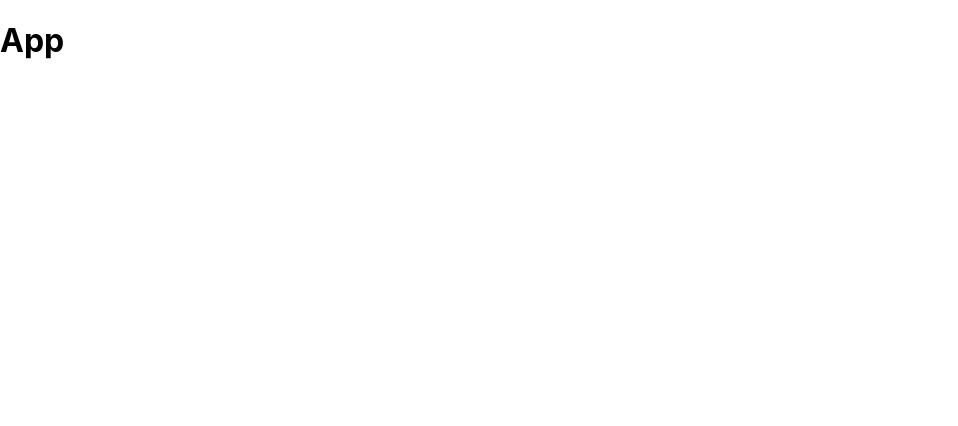
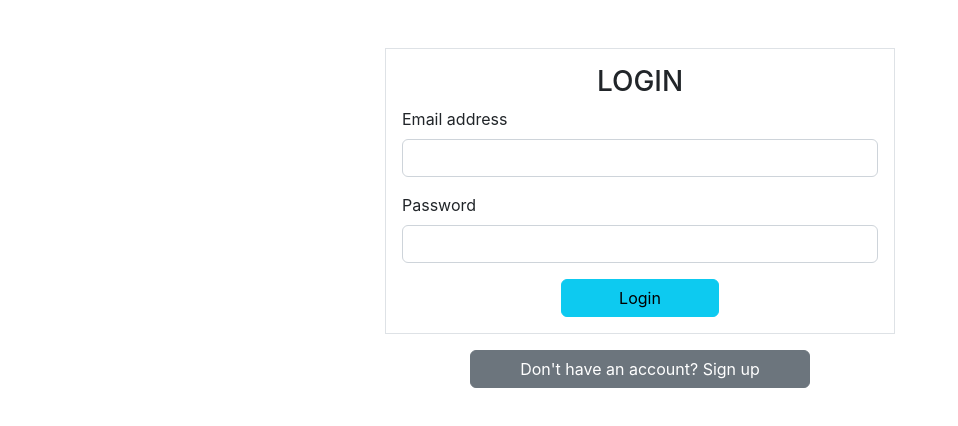
Before and after one commit to Amaan8/Mail-Box-Client, a React (Create React App) app: page / in a window 1280 px wide. Shown: the top 426 px of the page, without its empty margins (0-958 px from the left). Built offline with nearby package versions, Linux system fonts and the light colour scheme.

Commit message:
Created Sign Up page

```diff
--- a/package.json
+++ b/package.json
@@ -6,7 +6,9 @@
     "@testing-library/jest-dom": "^5.16.5",
     "@testing-library/react": "^13.4.0",
     "@testing-library/user-event": "^13.5.0",
+    "bootstrap": "^5.2.3",
     "react": "^18.2.0",
+    "react-bootstrap": "^2.7.0",
     "react-dom": "^18.2.0",
     "react-scripts": "5.0.1",
     "web-vitals": "^2.1.4"
--- a/src/App.js
+++ b/src/App.js
@@ -1,5 +1,7 @@
-function App() {
-  return <h1>App</h1>;
-}
+import Auth from "./components/Auth";
+
+const App = () => {
+  return <Auth />;
+};
 
 export default App;
--- /dev/null
+++ b/src/components/Auth.js
@@ -0,0 +1,94 @@
+import { useState, useRef } from "react";
+import { Container, Row, Col, Form, Button } from "react-bootstrap";
+
+const Auth = () => {
+  const emailRef = useRef();
+  const passwordRef = useRef();
+  const confirmRef = useRef();
+
+  const [isLogin, setIsLogin] = useState(true);
+
+  const switchAuth = () => {
+    setIsLogin((prevState) => !prevState);
+  };
+
+  const submitHandler = async (e) => {
+    e.preventDefault();
+
+    try {
+      const email = emailRef.current.value;
+      const password = passwordRef.current.value;
+
+      let url;
+      if (isLogin) {
+        url =
+          "https://identitytoolkit.googleapis.com/v1/accounts:signInWithPassword?key=AIzaSyCthslolJCc2T3-kwOkZaUxLS_eGLVeytM";
+      } else {
+        const confirm = confirmRef.current.value;
+        if (password !== confirm) {
+          throw new Error("Password did not match");
+        }
+        url =
+          "https://identitytoolkit.googleapis.com/v1/accounts:signUp?key=AIzaSyCthslolJCc2T3-kwOkZaUxLS_eGLVeytM";
+      }
+
+      const response = await fetch(url, {
+        method: "POST",
+        body: JSON.stringify({
+          email: email,
+          password: password,
+          returnSecureToken: true,
+        }),
+      });
+      const data = await response.json();
+      if (!response.ok) {
+        let errorMessage = data.error.message;
+
+        throw new Error(errorMessage);
+      }
+      localStorage.setItem("token", data.idToken);
+    } catch (error) {
+      alert(error);
+    }
+  };
+
+  return (
+    <Container className="p-5">
+      <Row>
+        <Col md={{ span: 6, offset: 3 }}>
+          <Form className="border p-3 mb-3" onSubmit={submitHandler}>
+            <h3 className="text-center">{isLogin ? "LOGIN" : "SIGN UP"}</h3>
+            <Form.Group className="mb-3" controlId="email">
+              <Form.Label>Email address</Form.Label>
+              <Form.Control type="email" required ref={emailRef} />
+            </Form.Group>
+            <Form.Group className="mb-3" controlId="password">
+              <Form.Label>Password</Form.Label>
+              <Form.Control type="password" required ref={passwordRef} />
+            </Form.Group>
+            {!isLogin && (
+              <Form.Group className="mb-3" controlId="confirmPassword">
+                <Form.Label>Confirm Password</Form.Label>
+                <Form.Control type="password" required ref={confirmRef} />
+              </Form.Group>
+            )}
+            <Button variant="info" type="submit" className="col-4 offset-4">
+              {isLogin ? "Login" : "Sign Up"}
+            </Button>
+          </Form>
+          <Button
+            variant="secondary"
+            className="col-8 offset-2"
+            onClick={switchAuth}
+          >
+            {isLogin
+              ? "Don't have an account? Sign up"
+              : "Have a account? Login"}
+          </Button>
+        </Col>
+      </Row>
+    </Container>
+  );
+};
+
+export default Auth;
--- a/src/index.js
+++ b/src/index.js
@@ -1,5 +1,7 @@
 import React from "react";
 import ReactDOM from "react-dom/client";
+import "../node_modules/react-bootstrap/dist/react-bootstrap";
+import "../node_modules/bootstrap/dist/css/bootstrap.min.css";
 import "./index.css";
 import App from "./App";
 
```
Also changed, not shown: 1 other file (tests, documents, lock files or other folders).
